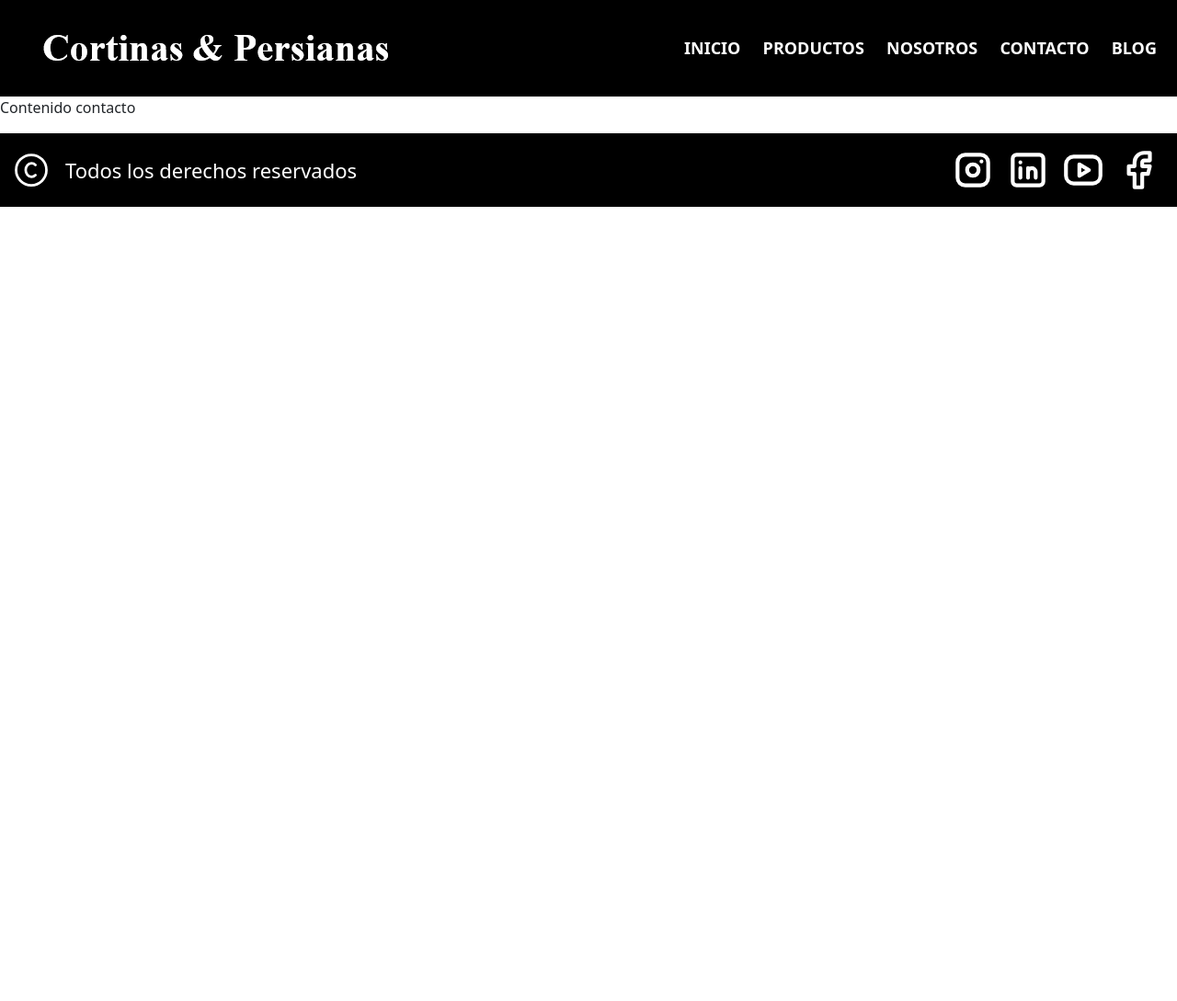
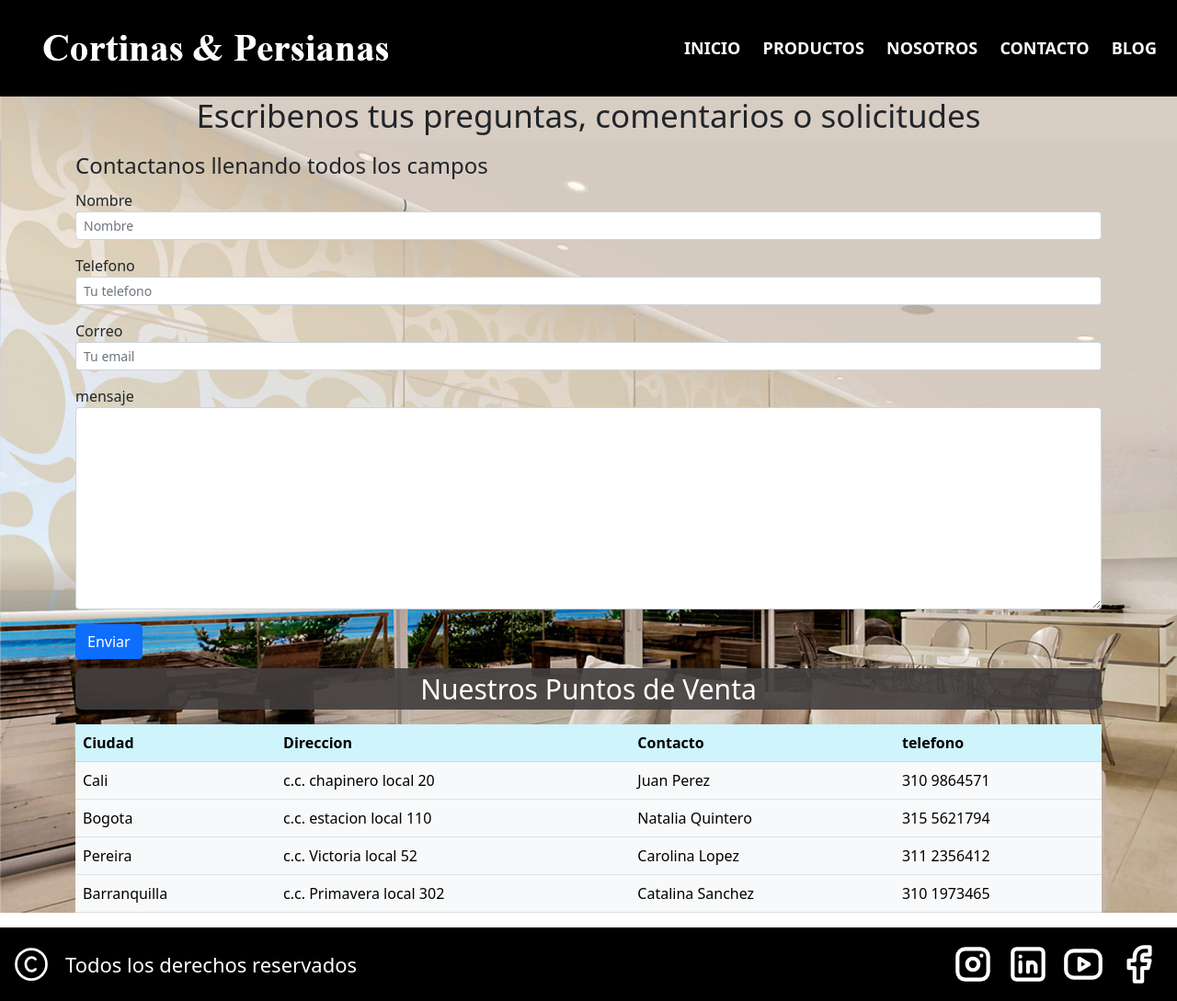
Before and after one commit to carlitoz330/paginacortinaS-contrerasserrano, a plain HTML site: page contacto.html in a window 1280 px wide. Shown: the whole page at 92% size. Before the commit the page ends 800 px from the top, so only its background shows below. Drawn offline with Linux system fonts and the light colour scheme.

Commit message:
terminando pagina contacto

```diff
--- a/contacto.html
+++ b/contacto.html
@@ -36,7 +36,82 @@
 
 <!--Contenido principa-->
 
-<p>Contenido contacto</p>
+<div class="principal-contacto">
+        <h1 class="titulo_principal">Escribenos tus preguntas, comentarios o solicitudes</h1>
+        <div class="container">
+            <div class="row">
+                <div class="col-md-12">
+                    <form action="">
+                        <fieldset>
+                            <legend>Contactanos llenando todos los campos</legend>
+
+                            <div class="mb-3">
+                                <label for="">Nombre</label>
+                                <input class="form-control form-control-sm" type="text" placeholder="Nombre">
+                            </div>
+
+                            <div class="mb-3">
+                                <label for="">Telefono</label>
+                                <input class="form-control form-control-sm" type="tel" placeholder="Tu telefono">
+                            </div>
+
+                            <div class="mb-3">
+                                <label for="">Correo</label>
+                                <input class="form-control form-control-sm" type="email" placeholder="Tu email">
+                            </div>
+
+                            <div class="mb-3">
+                                <label for="">mensaje</label>
+                                <textarea class="form-control form-control-sm" name="" id="" cols="30" rows="10"></textarea>
+                            </div>
+
+                            <div>
+                                <input class="btn btn-primary" type="submit" value="Enviar">
+                            </div>
+                        </fieldset>
+
+                    </form>
+                </div>
+            </div>
+
+            <div class="titulo-tabla">
+                <P>Nuestros Puntos de Venta</P>
+            </div>
+
+            <table class="table table-light tabla-m">
+                <tr class="table-info">
+                    <th>Ciudad</th>
+                    <th>Direccion</th>
+                    <th>Contacto</th>
+                    <th>telefono</th>
+                </tr>
+                <tr>
+                    <td>Cali</td>
+                    <td>c.c. chapinero local 20</td>
+                    <td>Juan Perez</td>
+                    <td>310 9864571</td>
+                </tr>
+                <tr>
+                    <td>Bogota</td>
+                    <td>c.c. estacion local 110</td>
+                    <td>Natalia Quintero</td>
+                    <td>315 5621794</td>
+                </tr>
+                <tr>
+                    <td>Pereira</td>
+                    <td>c.c. Victoria local 52</td>
+                    <td>Carolina Lopez</td>
+                    <td>311 2356412</td>
+                </tr>
+                <tr>
+                    <td>Barranquilla</td>
+                    <td>c.c. Primavera local 302</td>
+                    <td>Catalina Sanchez</td>
+                    <td>310 1973465</td>
+                </tr>
+            </table>
+        </div>
+</div>
 
 
 
--- a/styles.css
+++ b/styles.css
@@ -8,7 +8,7 @@
     text-align: center;
     font-size: 35px;
     width: 100%;
-    margin: 10px 0;
+    margin-bottom: 15px;
 
 }
 
@@ -222,7 +222,7 @@ footer {
     border: 3px solid gainsboro;
     border-radius: 10px;
     font-size: 20px;
-    width: 430px;
+    width: 400px;
     padding: 17px 0;
     margin: 15px 0;
 
@@ -343,3 +343,24 @@ footer {
     }
 
   }
+
+
+  /*Contenido Contacto*/
+
+  .principal-contacto {
+    background-image: url(img/contacto-b.jpg);
+    background-repeat: no-repeat;
+    background-size: cover;
+    max-width: 100%;
+    height: 100%
+}
+
+.titulo-tabla {
+    background-color: rgba(65, 62, 62, 90%);
+    text-align: center;
+    font-size: 30px;
+    width: 100%;
+    margin: 10px 0;
+    color: white;
+    border-radius: 8px;
+}
```
Also changed, not shown: productos.html (+10 -9 lines), img/contacto-b.jpg (added), img/contacto.jpg (deleted).
